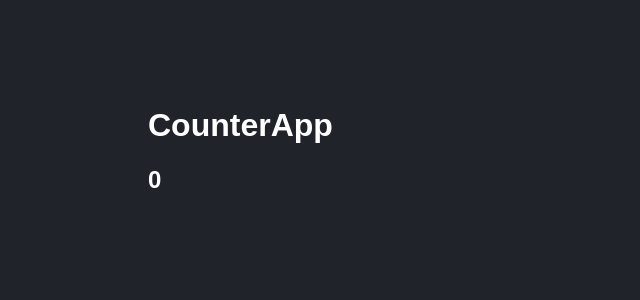
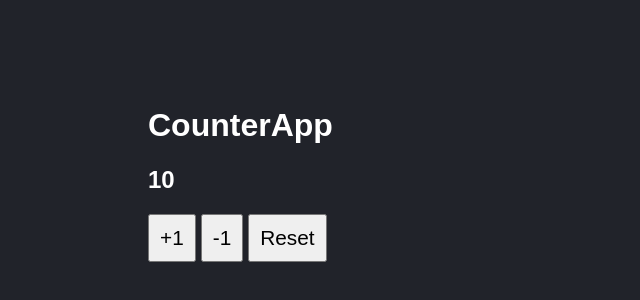
Before and after one commit to wonejo92/Roadmap-React, a React (Vite) app in the folder 03-counter-app-vite/: page / in a window 1280 px wide. Shown: the part 62-362 px from the top of the page, without its empty margins (0-640 px from the left). Built offline with nearby package versions, Linux system fonts and the light colour scheme.

Commit message:
HOOKS * UseState

```diff
--- a/03-counter-app-vite/src/CounterApp.jsx
+++ b/03-counter-app-vite/src/CounterApp.jsx
@@ -1,10 +1,27 @@
+import {useState} from 'react';
 import PropTypes from "prop-types";
 
+
 export const CounterApp = ({value}) => {
+    // useState HOOK
+    const [counter,setCounter] = useState(value)
+
+    const handleAdd=()=>{
+        setCounter(counter + 1)
+        /* Otra manera de aumentar el contador
+        setCounter((c)=>c+1)
+        */
+    }
+    const handleSubstract=()=> setCounter(counter-1)
+    const handleReset=()=> setCounter(value)
+
     return(
         <>
             <h1>CounterApp</h1>
-            <h2>{value}</h2>
+            <h2> {counter} </h2>
+            <button onClick={handleAdd}>+1</button>
+            <button onClick={handleSubstract}>-1</button>
+            <button onClick={handleReset}>Reset</button>
         </>
     )
 }
--- a/03-counter-app-vite/src/main.jsx
+++ b/03-counter-app-vite/src/main.jsx
@@ -10,6 +10,6 @@ import {CounterApp} from "./CounterApp.jsx";
 reactDOM.createRoot(document.getElementById('root')).render(
     <React.StrictMode>
         {/*<FirtsApp title="Kevin Cordero" subTitle="PropTypes" numbers={92}/>*/}
-        <CounterApp value={0}/>
+        <CounterApp value={10}/>
     </React.StrictMode>
 )
--- a/03-counter-app-vite/src/styles.css
+++ b/03-counter-app-vite/src/styles.css
@@ -2,6 +2,13 @@ html,body{
     background-color: #21232A;
     color: white;
     font-family: Arial, Helvetica, sans-serif;
-    font-size: 1.rem;
+    font-size: 1rem;
      padding: 70px;
 }
+
+button{
+    padding: 10px;
+    font-size: 1.3rem;
+    /*border-radius: 50%;*/
+    margin-right: 5px;
+}
```
